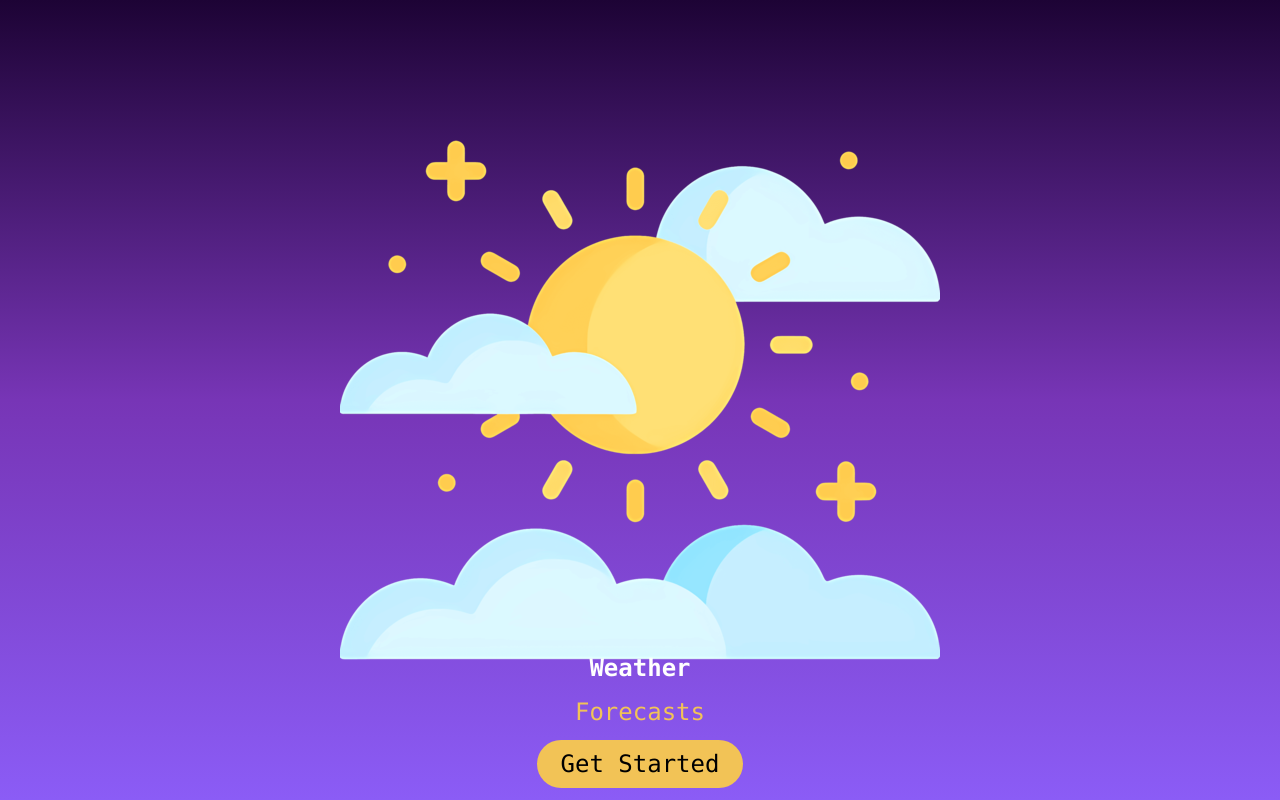
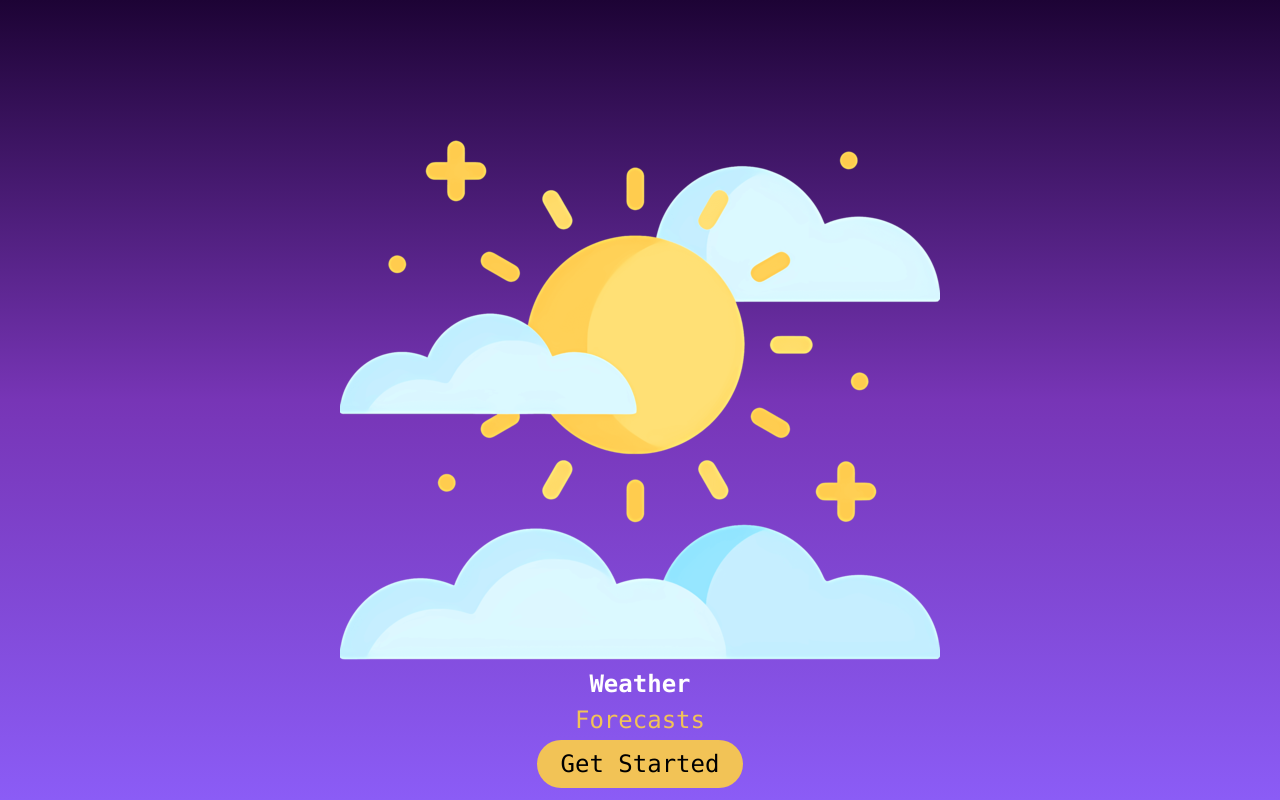
Before and after one commit to Lauraine18/weather-check, a React (Create React App) app: page / in a window 1280 px wide. Built offline with nearby package versions, Linux system fonts and the light colour scheme.

Commit message:
Update main.js

```diff
--- a/src/components/main.js
+++ b/src/components/main.js
@@ -4,7 +4,7 @@ export default function Main() {
   return (
     <div className="bg-gradient-to-b from-dark-purple via-semi-dark-purple to-violet-500 font-mono">
       <div className="bg-[url('./images/weather.png')] h-screen bg-no-repeat bg-center">
-        <div className=" h-screen flex flex-col items-center justify-end gap-3 p-3 text-2xl">
+        <div className=" h-screen flex flex-col items-center justify-end gap-1 p-3 text-2xl">
           <h1 className="text-2xl text-white font-extrabold">Weather</h1>
           <p className="text-2xl text-yellow">Forecasts</p>
 
```
